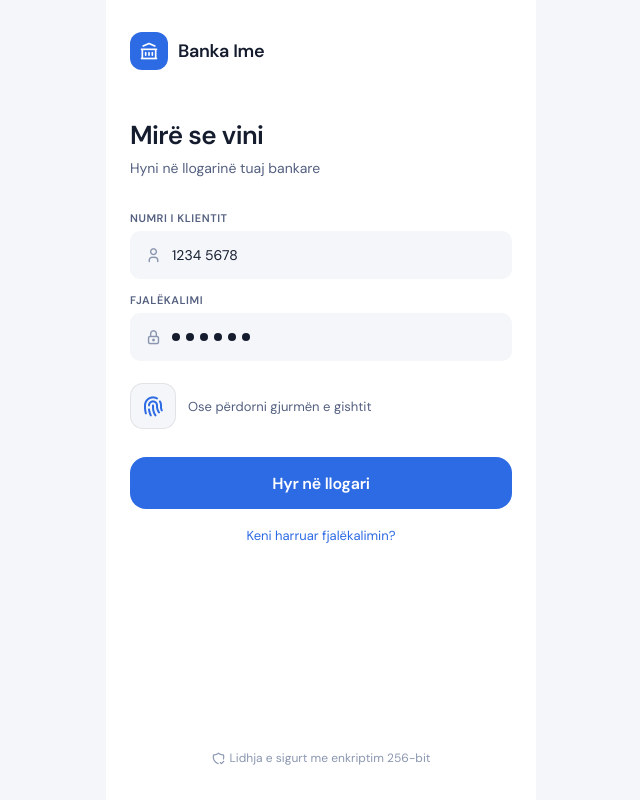
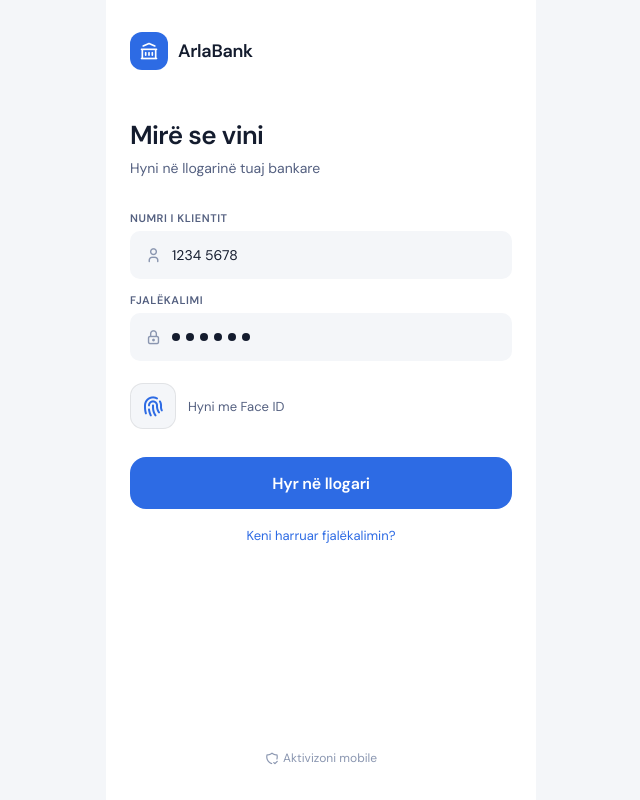
Before and after one commit to arlam15/ArlaBank, a React (Vite) app: page /login in a window 1280 px wide. Shown: the whole page, without its empty margins (319-959 px from the left). Built offline with nearby package versions, Linux system fonts and the light colour scheme.

Commit message:
Update bank name and authentication options in Login

```diff
--- a/src/screens/Login.jsx
+++ b/src/screens/Login.jsx
@@ -12,7 +12,7 @@ export default function Login() {
         <div style={{ width: 38, height: 38, background: 'var(--primary)', borderRadius: 12, display: 'flex', alignItems: 'center', justifyContent: 'center' }}>
           <i className="ti ti-building-bank" style={{ fontSize: 20, color: '#fff' }} aria-hidden="true" />
         </div>
-        <span style={{ fontSize: 18, fontWeight: 600, color: 'var(--text1)', letterSpacing: '-0.3px' }}>Banka Ime</span>
+        <span style={{ fontSize: 18, fontWeight: 600, color: 'var(--text1)', letterSpacing: '-0.3px' }}>ArlaBank</span>
       </div>
 
       <h1 style={{ fontSize: 26, fontWeight: 600, color: 'var(--text1)', letterSpacing: '-0.6px', marginBottom: 6 }}>Mirë se vini</h1>
@@ -41,7 +41,7 @@ export default function Login() {
         <div style={{ width: 46, height: 46, background: 'var(--app-bg)', borderRadius: 13, border: '1px solid var(--border)', display: 'flex', alignItems: 'center', justifyContent: 'center' }}>
           <i className="ti ti-fingerprint" style={{ fontSize: 24, color: 'var(--primary)' }} aria-hidden="true" />
         </div>
-        <span style={{ fontSize: 13, color: 'var(--text2)' }}>Ose përdorni gjurmën e gishtit</span>
+        <span style={{ fontSize: 13, color: 'var(--text2)' }}>Hyni me Face ID</span>
       </div>
 
       <button className="btn-primary" onClick={() => navigate('/dashboard')}>
@@ -55,7 +55,7 @@ export default function Login() {
       {/* Footer note */}
       <p style={{ textAlign: 'center', marginTop: 'auto', paddingTop: 32, fontSize: 12, color: 'var(--text3)', lineHeight: 1.6 }}>
         <i className="ti ti-shield-check" style={{ fontSize: 14, verticalAlign: -2, marginRight: 4 }} aria-hidden="true" />
-        Lidhja e sigurt me enkriptim 256-bit
+        Aktivizoni mobile
       </p>
     </div>
   )
```
